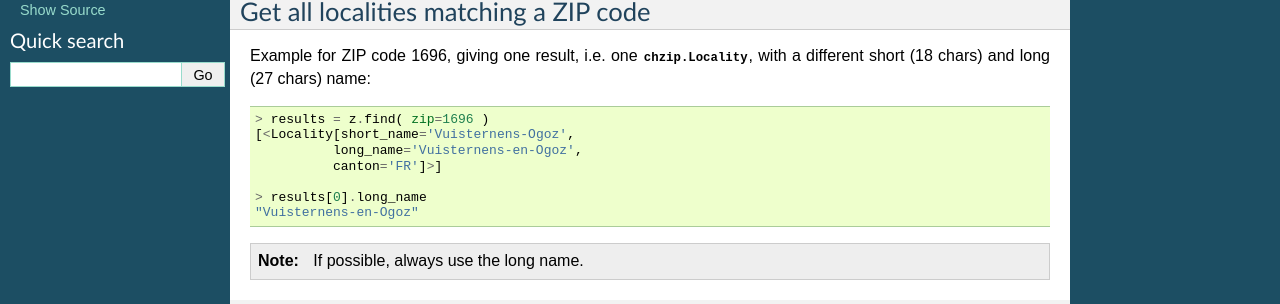
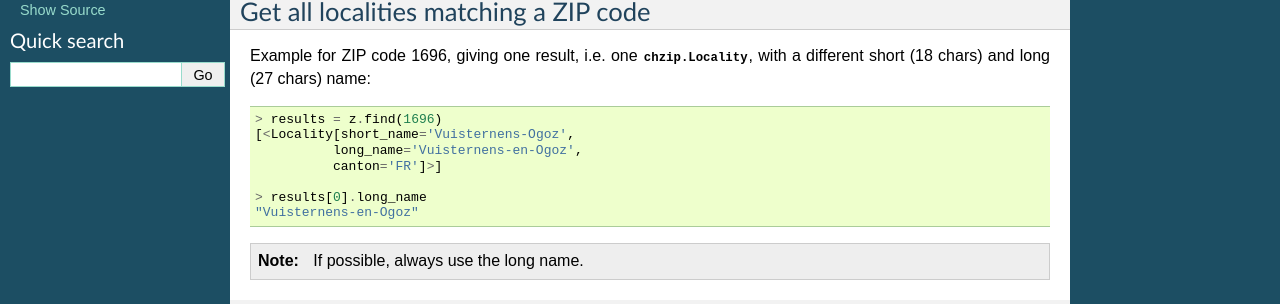
Before and after one commit to mathieu-clement/chzip, a Sphinx documentation site: the page built from doc/usage.rst, in a window 1280 px wide. Shown: the part 430-734 px from the top of the page. Built offline with Sphinx 7.4.7, drawn with Linux system fonts in a browser that asks for light colours.

Commit message:
Show easier use

```diff
--- a/doc/usage.rst
+++ b/doc/usage.rst
@@ -39,7 +39,7 @@ long (27 chars) name:
 
 .. testcode::
 
-    > results = z.find( zip=1696 )
+    > results = z.find(1696)
     [<Locality[short_name='Vuisternens-Ogoz',
               long_name='Vuisternens-en-Ogoz',
               canton='FR']>]
```
